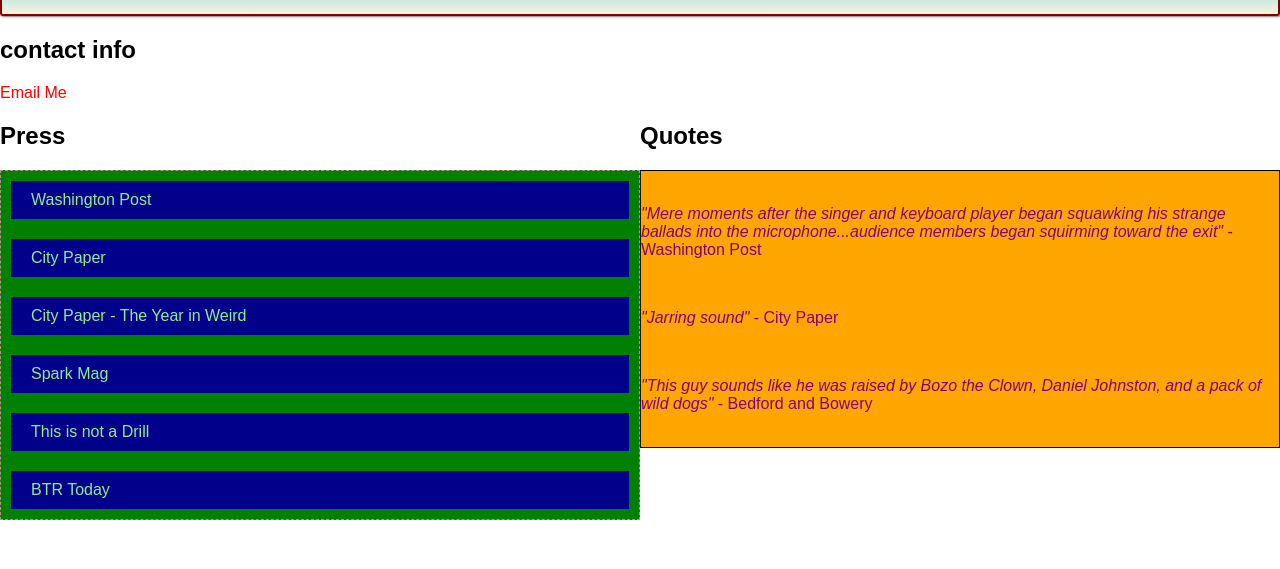
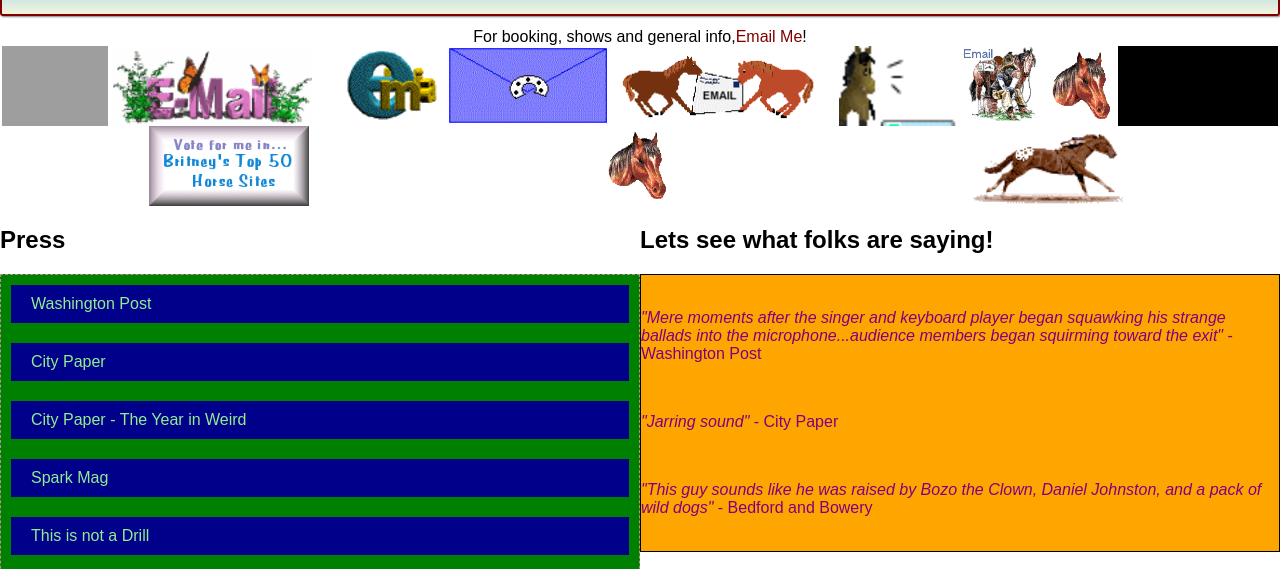
Before and after one commit to peariesol/peariesol, a React app: page /info in a window 1280 px wide. Shown: the part 68-637 px from the top of the page. Built offline with nearby package versions, Linux system fonts and the light colour scheme; grey boxes are pictures that could not be loaded.

Commit message:
add gifs to info page

```diff
--- a/src/Pages/Info/Info.js
+++ b/src/Pages/Info/Info.js
@@ -24,15 +24,34 @@
 	return (
 		<div className="infoPage">
 			<div className="contactInfo">
-				<h2>contact info</h2>
-
+				<span>
+					For booking, shows and general info,
 					<a
-					style={{ color: 'red' }}
+						className="contactInfoEmail"
 						href="mailto:solpearie@gmail.com?Subject=Hello%20Dolly"
 						target="_top"
 					>
 						Email Me
 					</a>
+					!
+				</span>
+				<div className="horseGifs">
+					<img src="gifs/computers_email.gif" alt="computers email" />
+					<img src="gifs/email_butterfly.gif" alt="computers email" />
+					<img src="gifs/email.gif" alt="computers email" />
+					<img src="gifs/horse_email_2.gif" alt="horse gif 1" />
+					<img src="gifs/horse_email_me.gif" alt="horse gif 2" />
+					<img src="gifs/horse_email.gif" alt="horse gif 3" />
+					<img src="gifs/horse_email3.gif" alt="horse gif 4" />
+					<img src="gifs/horse_head.gif" alt="horse gif 5" />
+					<img src="gifs/horse_vote.gif" alt="horse gif 6" />
+					<img src="gifs/horsetopsitevote.gif" alt="horse gif 7" />
+					<img src="gifs/horse_head.gif" alt="horse gif 8" />
+					<img
+						src="gifs/horse_run.gif"
+						alt="horse gif 9, yep, 9 horse gifs on this page"
+					/>
+				</div>
 			</div>
 			<div className="pressContainer">
 				<div className="linksContainer">
@@ -40,9 +59,12 @@
 					<div className="pressLinks">{pressLinks}</div>
 				</div>
 				<div className="quotesContainer">
-					<h2 className="quotesHeading">Quotes</h2>
+					<h2 className="quotesHeading">Lets see what folks are saying!</h2>
 					<div className="pressQuotes">{pressQuotes}</div>
 				</div>
+			</div>
+			<div className="hotLinks">
+				<img src="gifs/hotLinks.gif" alt="hot links" />
 			</div>
 		</div>
 	)
--- a/src/Pages/Info/Info.scss
+++ b/src/Pages/Info/Info.scss
@@ -51,3 +51,33 @@
 .pressQuote {
 	color: purple;
 }
+
+.contactInfo {
+	margin: 12px 0 0;
+	display: flex;
+	flex-direction: column;
+	justify-content: center;
+	align-items: center;
+}
+
+.horseGifs {
+	display: flex;
+	flex-direction: row;
+	flex-wrap: wrap;
+	justify-content: space-around;
+	img {
+		height: 80px;
+	}
+}
+
+.contactInfoEmail {
+	color: maroon;
+	transition-duration: 1s;
+}
+
+.contactInfoEmail:hover {
+	cursor: help;
+	color: crimson;
+	transition: ease-in;
+	transition-duration: 1s;
+}
--- a/src/Pages/Media/Media.scss
+++ b/src/Pages/Media/Media.scss
@@ -1,19 +1,30 @@
 .mediaPage {
 	overflow-y: scroll;
 	height: 90vh;
-	background: black;
+	background: linear-gradient(to right, #9894b8, #49acaf, #9894b8);
 }
 
 .mediaPhoto {
 	max-height: 300px;
 	margin: 4px;
+	box-shadow: black 2px 2px 6px;
+	transition: linear;
+	transition-duration: 1s;
 }
 
 .mediaPhoto:hover {
 	cursor: help;
-	border: 1px maroon solid;
+	// border: 1px maroon solid;
 	box-sizing: border-box;
-	filter: brightness(110%);
+	filter: invert(100%) brightness(130%);
+	transition: ease-in;
+	transition-duration: 8s;
+}
+
+.mediaHeading {
+	font-family: cursive;
+	color: lime;
+	text-align: center;
 }
 
 .videoBox {
```
Also changed, not shown: public/gifs/horse-back.gif (deleted). Lines whose indentation alone changed are shown as unchanged.
